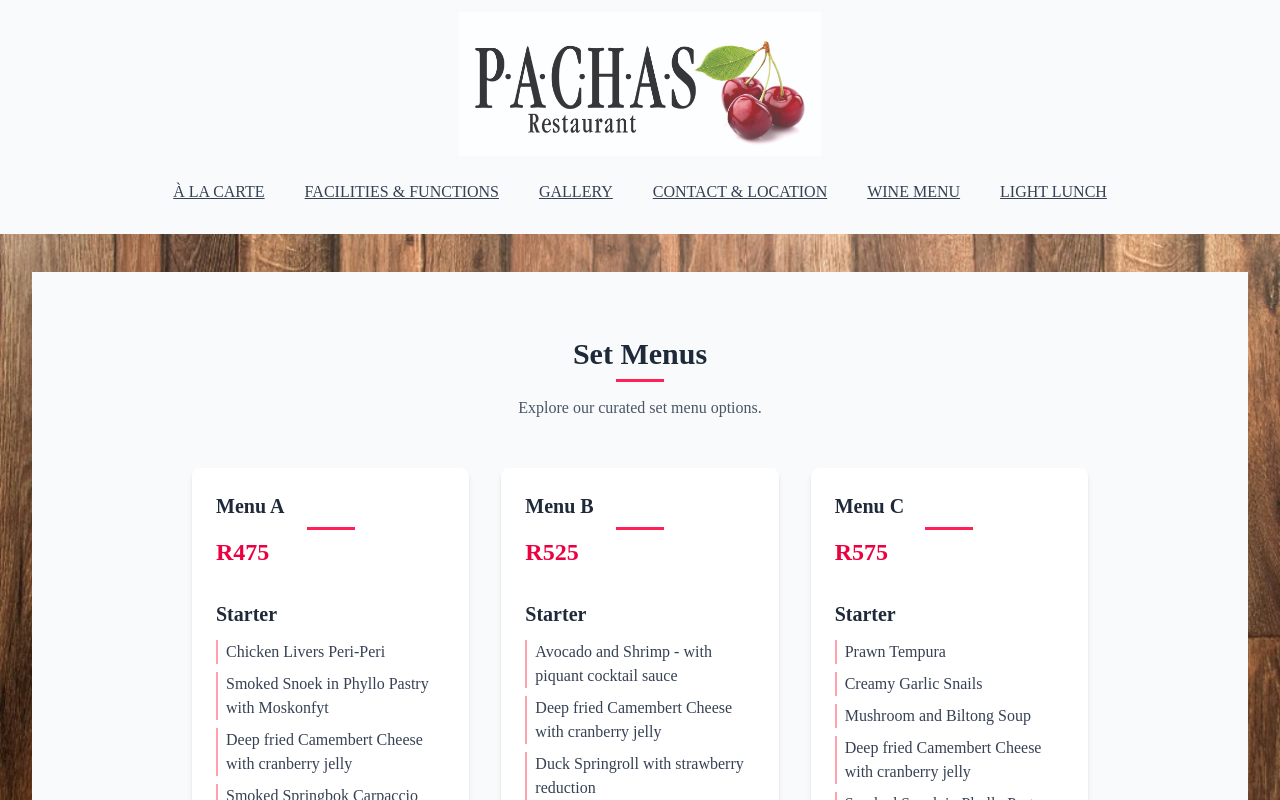
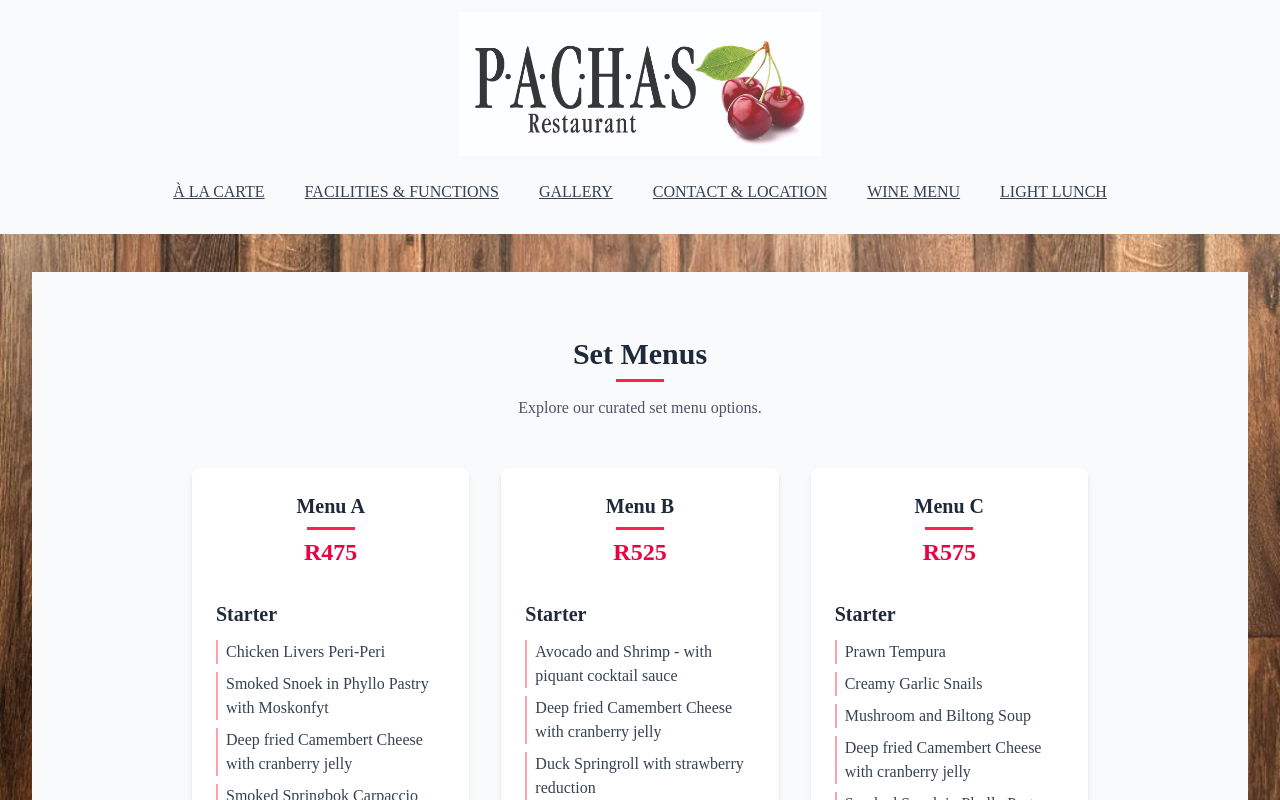
Before and after one commit to Jamickin/PachasProto-better-gallery, a SvelteKit app: page /facilities in a window 1280 px wide. Shown: the top 800 px of the page. Built offline with nearby package versions, Linux system fonts and the light colour scheme; a web font is replaced by a local one.

Commit message:
Centering of Facilities and functions page

```diff
--- a/src/routes/facilities/+page.svelte
+++ b/src/routes/facilities/+page.svelte
@@ -25,9 +25,9 @@
 				<div class="grid grid-cols-1 gap-8 md:grid-cols-2 lg:grid-cols-3">
 					{#each setMenuData['Set Menu Options'].menus as menu}
 						<section class="card">
-							<h3 class="section-subheading">{menu.name}</h3>
+							<h3 class=" section-subheading text-center">{menu.name}</h3>
 
-							<div class="mt-4 text-2xl font-bold text-rose-600">R{menu.price}</div>
+							<div class="mt-4 text-center text-2xl font-bold text-rose-600">R{menu.price}</div>
 
 							<div class="mt-8 space-y-6">
 								<div>
```
